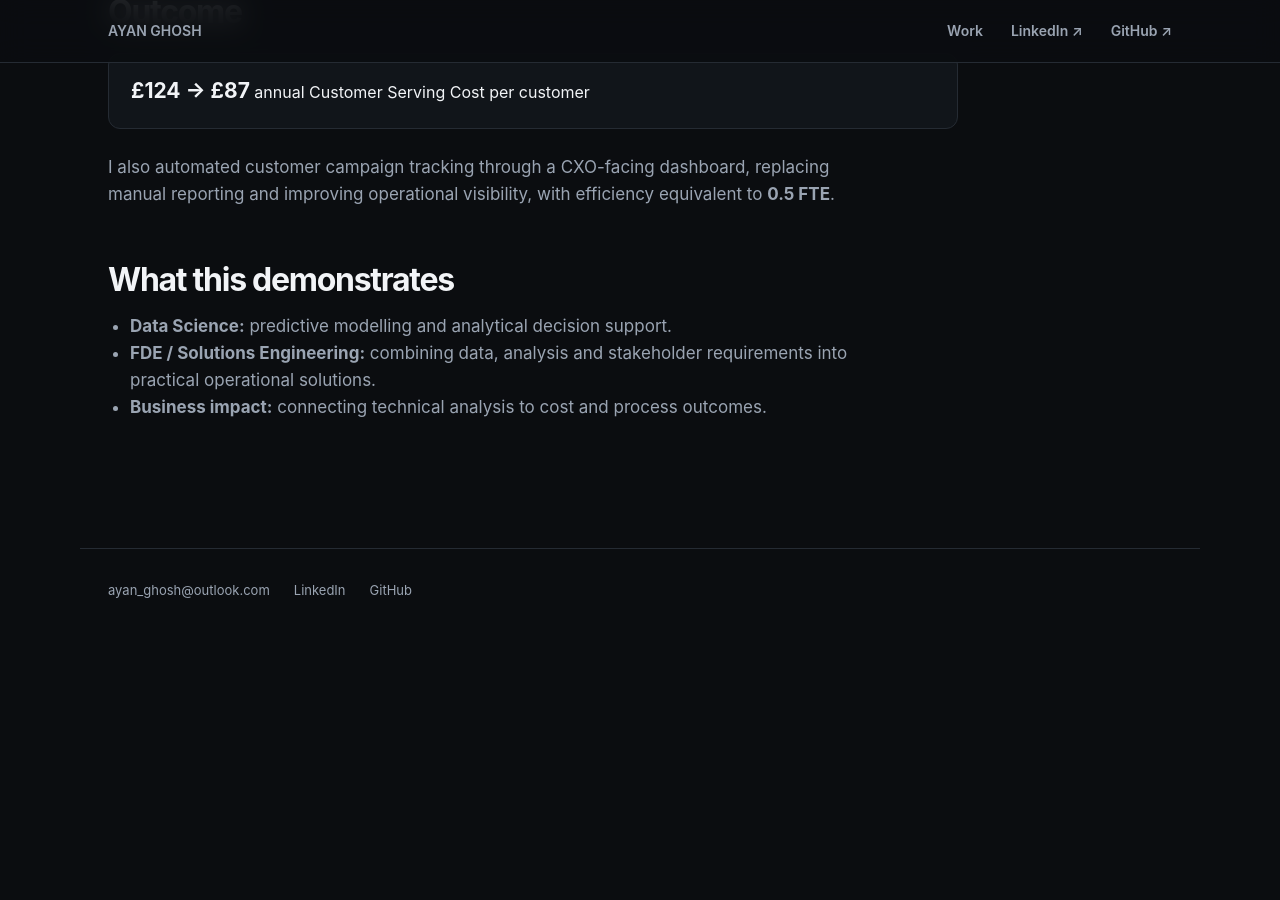
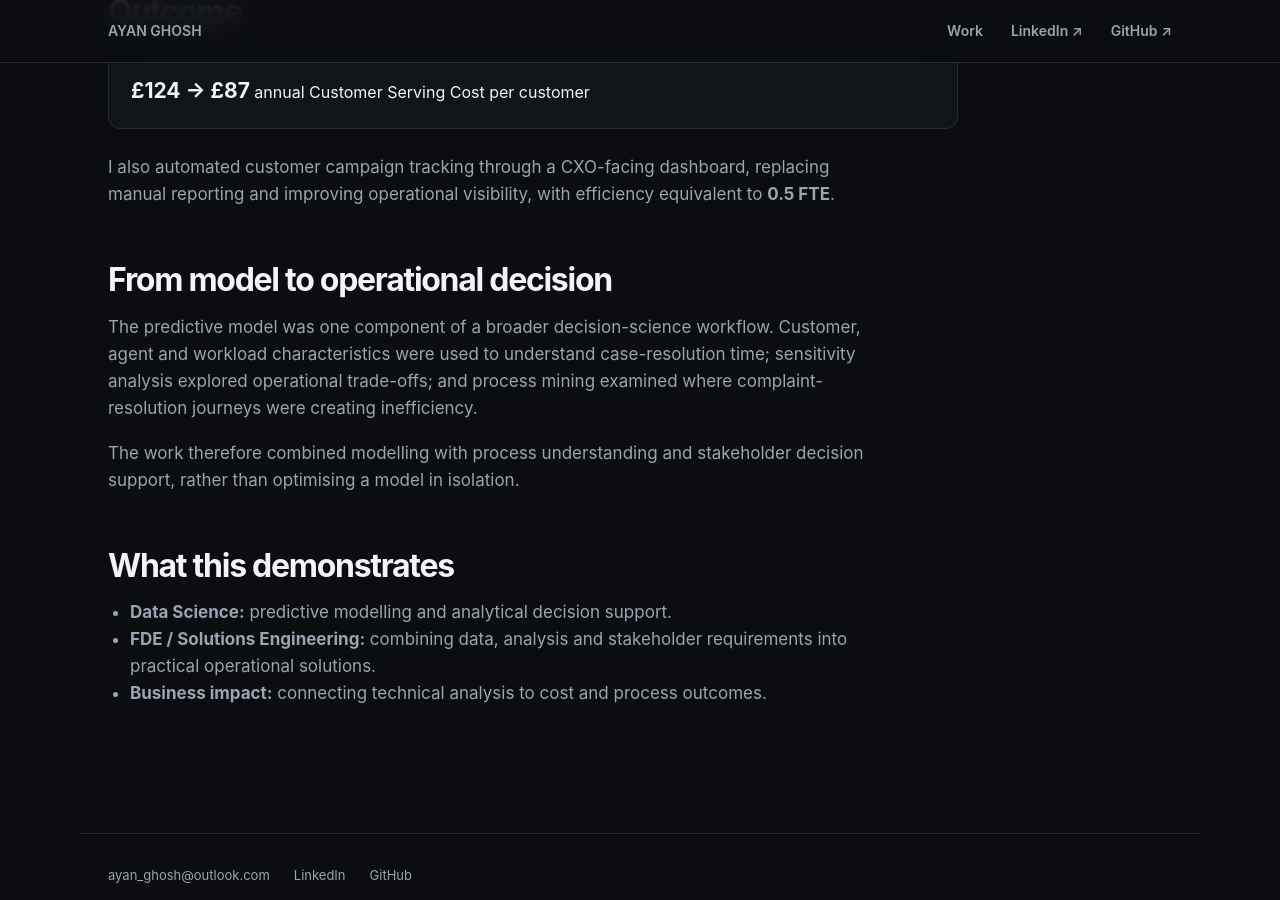
Before and after one commit to ayan-ghosh103/ayan-ghosh103.github.io, a Jekyll site: the page built from work/jpmorgan-cost-to-serve.md, in a window 1280 px wide and 900 px high, scrolled down 1238 px. Built offline with Jekyll 4.4.1, drawn with Linux system fonts in a browser that asks for light colours; before the commit the page ends 1868 px from its top, so only the background shows below that.

Commit message:
Expand detailed case study narrative

```diff
--- a/work/jpmorgan-cost-to-serve.md
+++ b/work/jpmorgan-cost-to-serve.md
@@ -24,6 +24,11 @@ title: J.P. Morgan Cost-to-Serve — Decision Science
   <div class="impact"><b>£124 → £87</b> annual Customer Serving Cost per customer</div>
   <p>I also automated customer campaign tracking through a CXO-facing dashboard, replacing manual reporting and improving operational visibility, with efficiency equivalent to <b>0.5 FTE</b>.</p>
 
+
+  <h2>From model to operational decision</h2>
+  <p>The predictive model was one component of a broader decision-science workflow. Customer, agent and workload characteristics were used to understand case-resolution time; sensitivity analysis explored operational trade-offs; and process mining examined where complaint-resolution journeys were creating inefficiency.</p>
+  <p>The work therefore combined modelling with process understanding and stakeholder decision support, rather than optimising a model in isolation.</p>
+
   <h2>What this demonstrates</h2>
   <ul>
     <li><b>Data Science:</b> predictive modelling and analytical decision support.</li>
```
